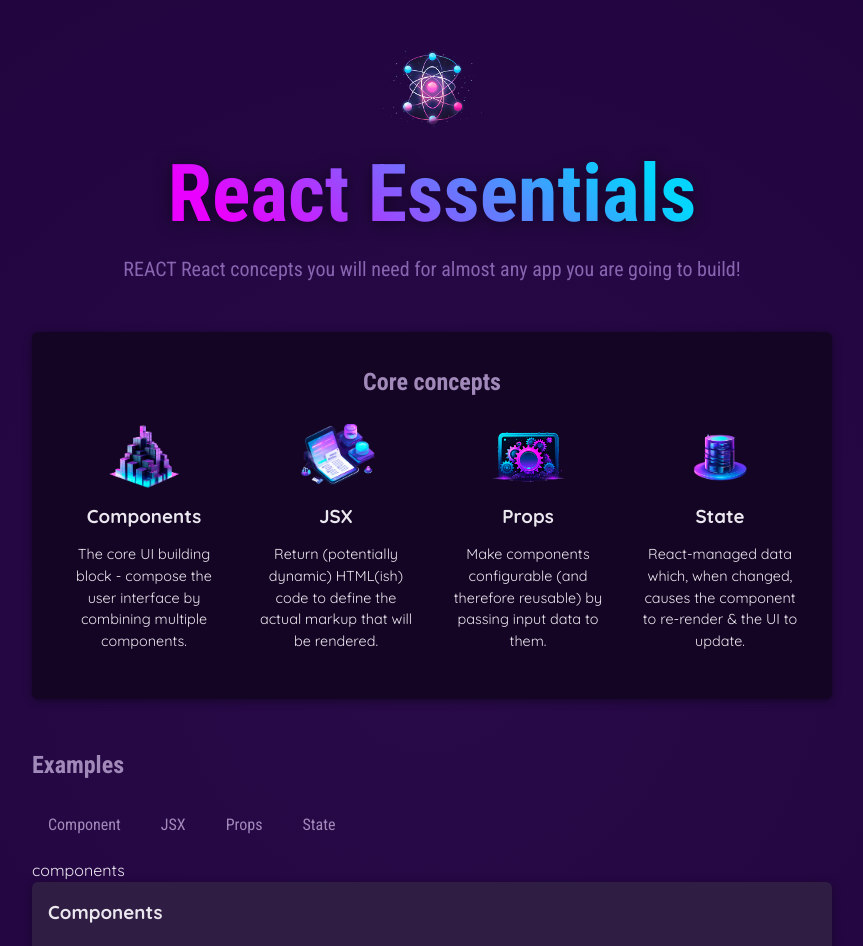
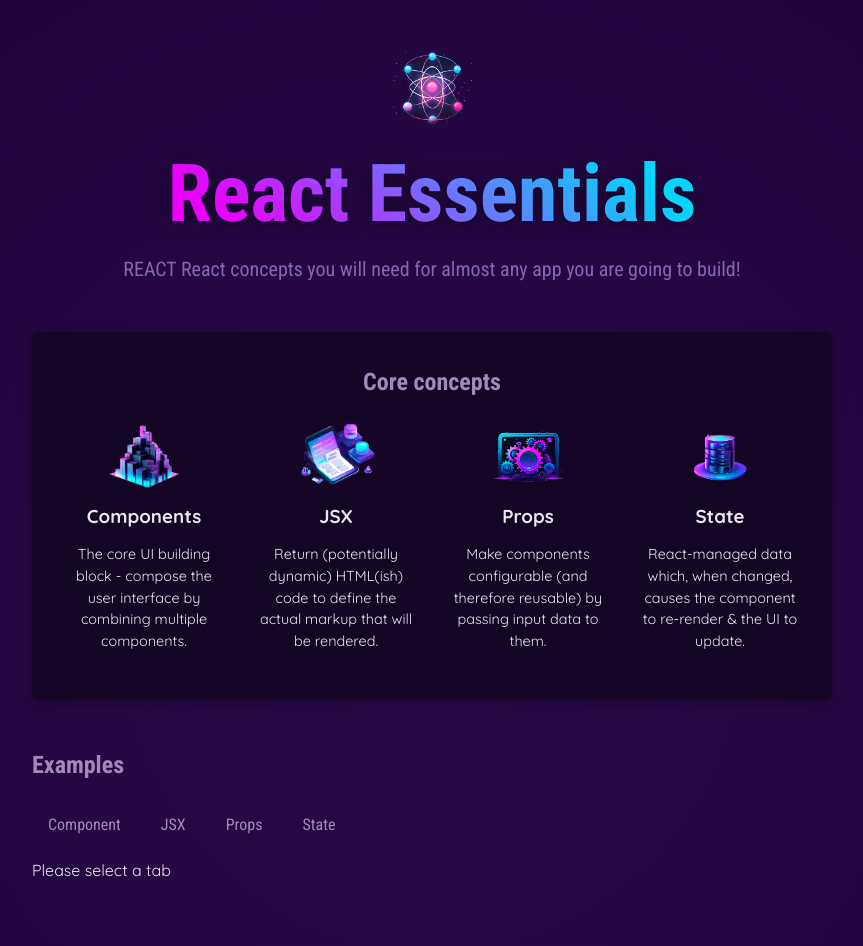
Before and after one commit to fabian7593/ReactJsCourse, a React (Vite) app in the folder 01-starting-project/: page / in a window 1280 px wide. Shown: the top 946 px of the page, without its empty margins (208-1071 px from the left). Built offline with nearby package versions, Linux system fonts and the light colour scheme.

Commit message:
add logic of use state

```diff
--- a/01-starting-project/src/App.jsx
+++ b/01-starting-project/src/App.jsx
@@ -8,7 +8,7 @@
 
 function App() {
 
-  const [ messageTab, setMessageTab ] = useState("components");
+  const [ messageTab, setMessageTab ] = useState();
 
   function onClickTabButton(message){
     setMessageTab(message);
@@ -45,7 +45,9 @@
             <TabButton onSelected={() => onClickTabButton("props")}>Props</TabButton>
             <TabButton onSelected={() => onClickTabButton("state")}>State</TabButton>
           </menu>
-        {messageTab}
+          {!messageTab ? <p>Please select a tab</p> : null}
+
+          {messageTab ?
             <div id="tab-content">
               <h3>{EXAMPLES[messageTab].title}</h3>
               <p>{EXAMPLES[messageTab].description}</p>
@@ -53,6 +55,8 @@
                 <code>{EXAMPLES[messageTab].code}</code>
               </pre>
             </div>
+          : null}
+
         </section>
       </main>
     </div>
```
Lines whose indentation alone changed are shown as unchanged.
